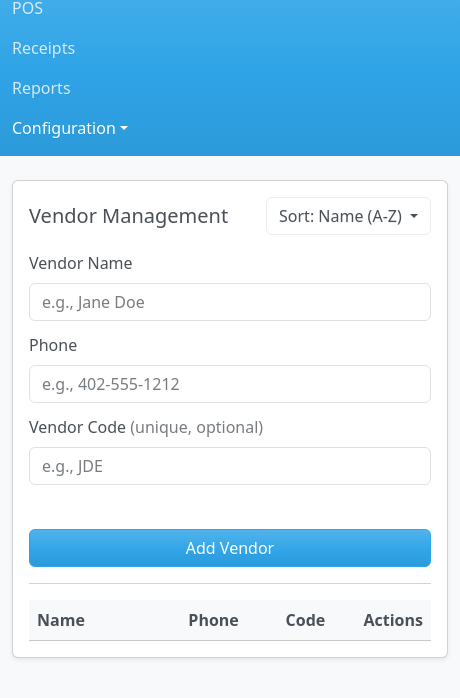
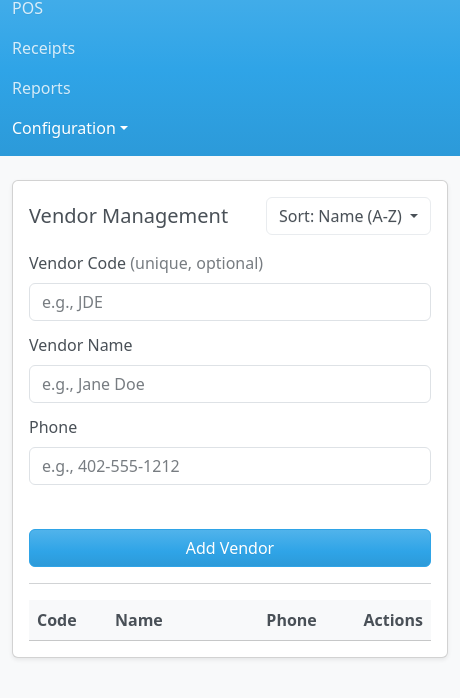
Before and after one commit to lorenjames/Tillmere, an Electron app: page vendors.html in a window 460 px wide. Shown: the part 60-758 px from the top of the page. Drawn offline with nearby package versions, Linux system fonts and the light colour scheme; no server answers.

Commit message:
update vendor management column order

```diff
--- a/vendors.html
+++ b/vendors.html
@@ -35,7 +35,8 @@
                 <a class="nav-link" href="receipts.html">Receipts</a>
                 <a class="nav-link" href="reports.html">Reports</a>
                 <div class="nav-item dropdown me-2">
-                    <a class="nav-link dropdown-toggle active" href="#" role="button" data-bs-toggle="dropdown" aria-expanded="false">Configuration</a>
+                    <a class="nav-link dropdown-toggle active" href="#" role="button" data-bs-toggle="dropdown"
+                        aria-expanded="false">Configuration</a>
                     <ul class="dropdown-menu dropdown-menu-end">
                         <li><a class="dropdown-item" href="vendors.html">Manage Vendors</a></li>
                         <li><a class="dropdown-item" href="cashiers.html">Manage Cashiers</a></li>
@@ -67,6 +68,11 @@
 
                 <div class="form-grid">
                     <div>
+                        <label for="newVendorCode" class="form-label">Vendor Code <span class="text-muted">(unique,
+                                optional)</span></label>
+                        <input type="text" id="newVendorCode" class="form-control" placeholder="e.g., JDE">
+                    </div>
+                    <div>
                         <label for="newVendorName" class="form-label">Vendor Name</label>
                         <input type="text" id="newVendorName" class="form-control" placeholder="e.g., Jane Doe">
                     </div>
@@ -74,11 +80,7 @@
                         <label for="newVendorPhone" class="form-label">Phone</label>
                         <input type="text" id="newVendorPhone" class="form-control" placeholder="e.g., 402-555-1212">
                     </div>
-                    <div>
-                        <label for="newVendorCode" class="form-label">Vendor Code <span class="text-muted">(unique,
-                                optional)</span></label>
-                        <input type="text" id="newVendorCode" class="form-control" placeholder="e.g., JDE">
-                    </div>
+
                     <div class="d-grid">
                         <label class="form-label invisible">Add</label>
                         <button class="btn btn-primary" onclick="addVendor()">Add Vendor</button>
@@ -91,9 +93,9 @@
                     <table id="vendorTable" class="table table-striped align-middle mb-0">
                         <thead class="table-light">
                             <tr>
+                                <th style="width:20%">Code</th>
                                 <th style="width:40%">Name</th>
                                 <th style="width:25%">Phone</th>
-                                <th style="width:20%">Code</th>
                                 <th style="width:15%">Actions</th>
                             </tr>
                         </thead>
--- a/vendors.js
+++ b/vendors.js
@@ -52,9 +52,9 @@ async function renderTable(options = {}) {
     cache.forEach((v, idx) => {
         const tr = document.createElement('tr');
         tr.innerHTML = `
+        <td><input type="text" class="form-control" value="${escapeHtml(v.code || '')}" onchange="editVendor(${idx}, 'code', this.value)"></td>
       <td><input type="text" class="form-control" value="${escapeHtml(v.name || '')}" onchange="editVendor(${idx}, 'name', this.value)"></td>
       <td><input type="text" class="form-control" value="${escapeHtml(v.phone || '')}" onchange="editVendor(${idx}, 'phone', this.value)"></td>
-      <td><input type="text" class="form-control" value="${escapeHtml(v.code || '')}" onchange="editVendor(${idx}, 'code', this.value)"></td>
       <td><button class="btn btn-outline-danger btn-sm" onclick="deleteVendor(${idx})">Delete</button></td>
     `;
         tbody.appendChild(tr);
```
